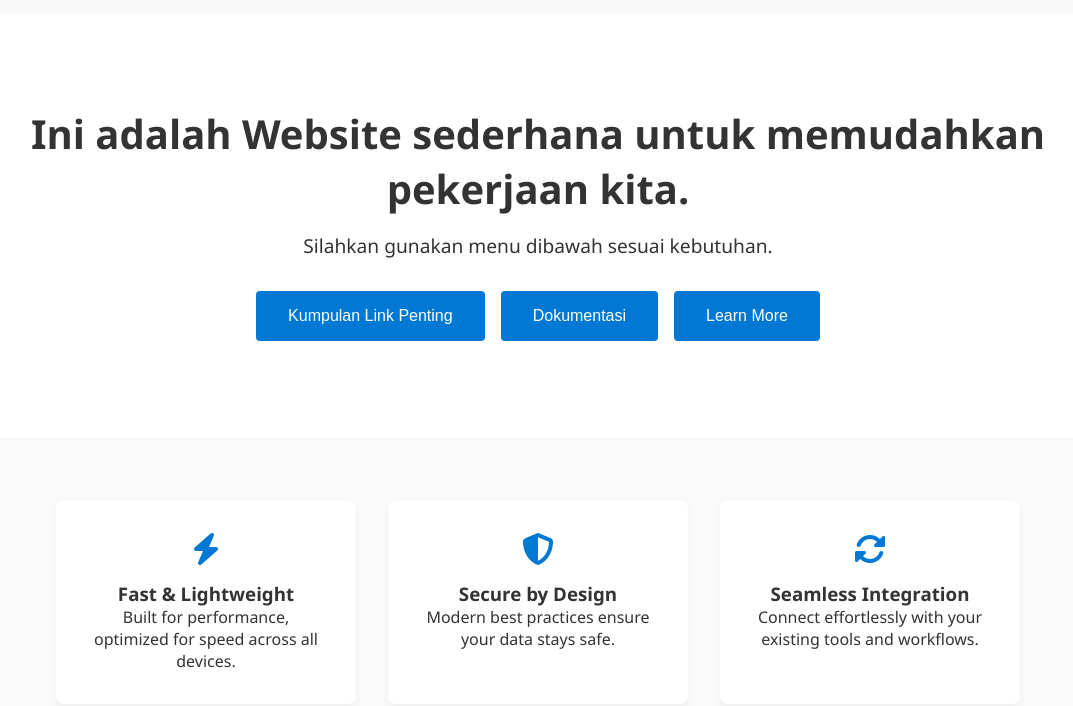
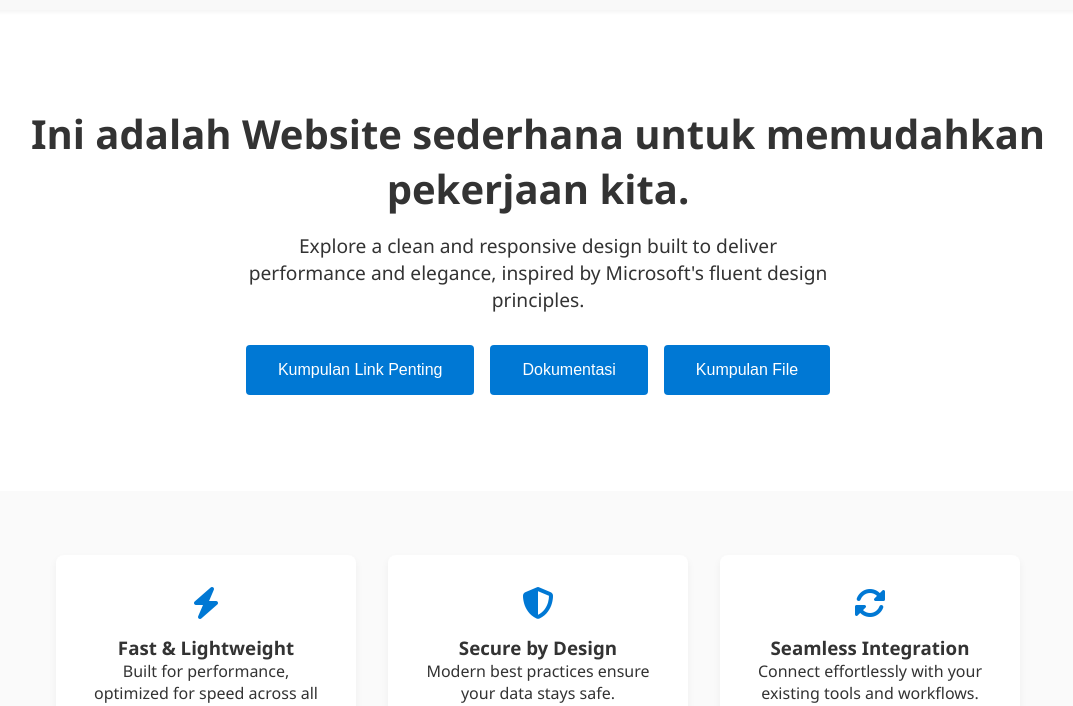
Before and after one commit to darminpppk/lagi, a plain HTML site: page index.html in a window 1280 px wide. Shown: the part 87-793 px from the top of the page, without its empty margins (102-1175 px from the left). Drawn offline with Linux system fonts and the light colour scheme.

Commit message:
Update index.html

```diff
--- a/index.html
+++ b/index.html
@@ -138,7 +138,7 @@
 
   <section class="hero">
     <h1>Ini adalah Website sederhana untuk memudahkan pekerjaan kita.</h1>
-    <p>Silahkan gunakan menu dibawah sesuai kebutuhan.</p>
+    <p>Explore a clean and responsive design built to deliver performance and elegance, inspired by Microsoft's fluent design principles.</p>
     <div class="button-group">
       <div style="display: flex; gap: 1rem; justify-content: center; flex-wrap: wrap;">
   <a href="https://pastebin.com/N71vGZQW" target="_blank" rel="noopener noreferrer">
@@ -148,7 +148,9 @@
     <button>Dokumentasi</button>
   </a>
 </div>
-      <button onclick="alert('Fitur ini belum tersedia')">Learn More</button>
+      <a href="https://drive.google.com/drive/folders/1EZZqAQsjZ42sJxEc5_yaJ6fMiyCIFPlb" target="_blank" rel="noopener noreferrer">
+  <button>Kumpulan File</button>
+</a>
     </div>
   </section>
 
```
